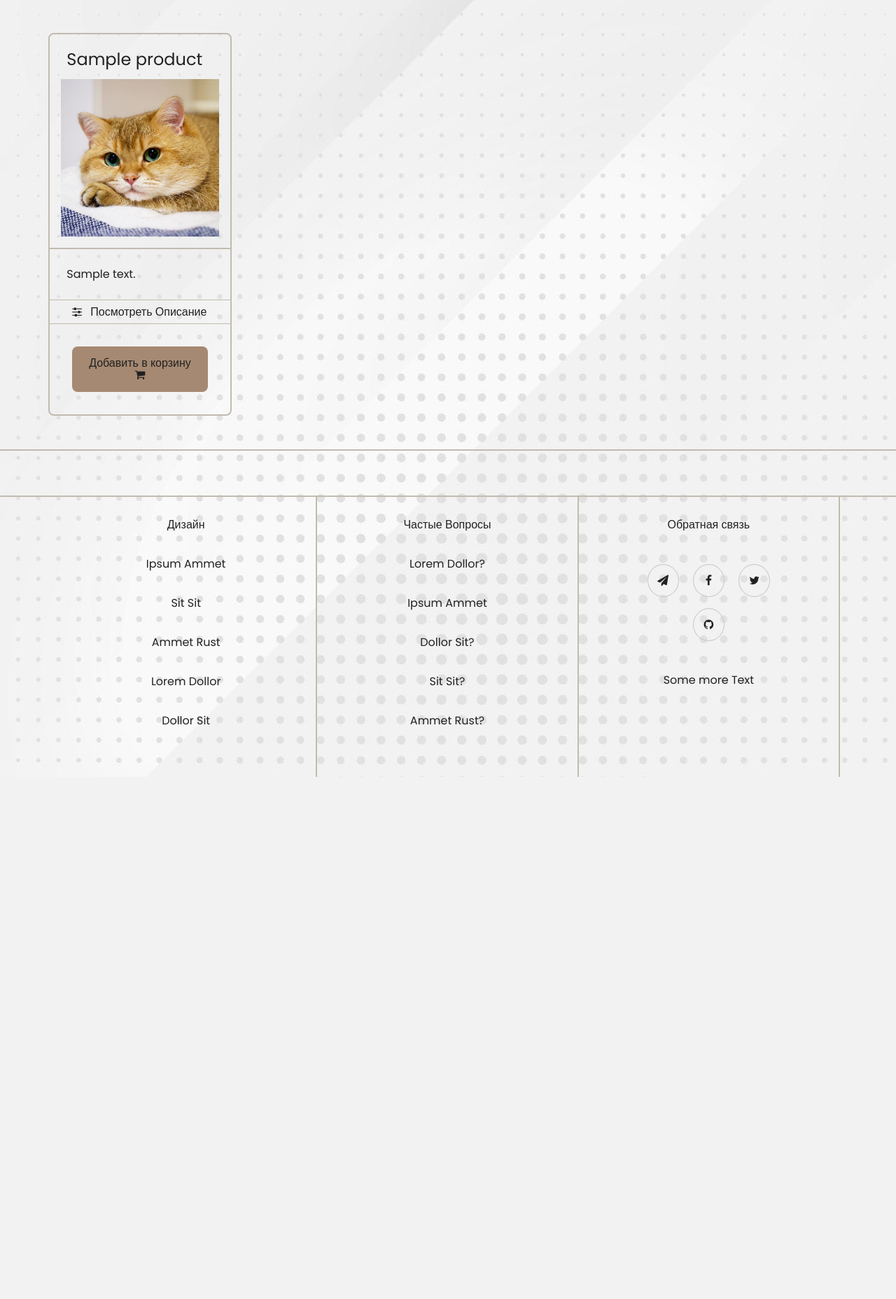
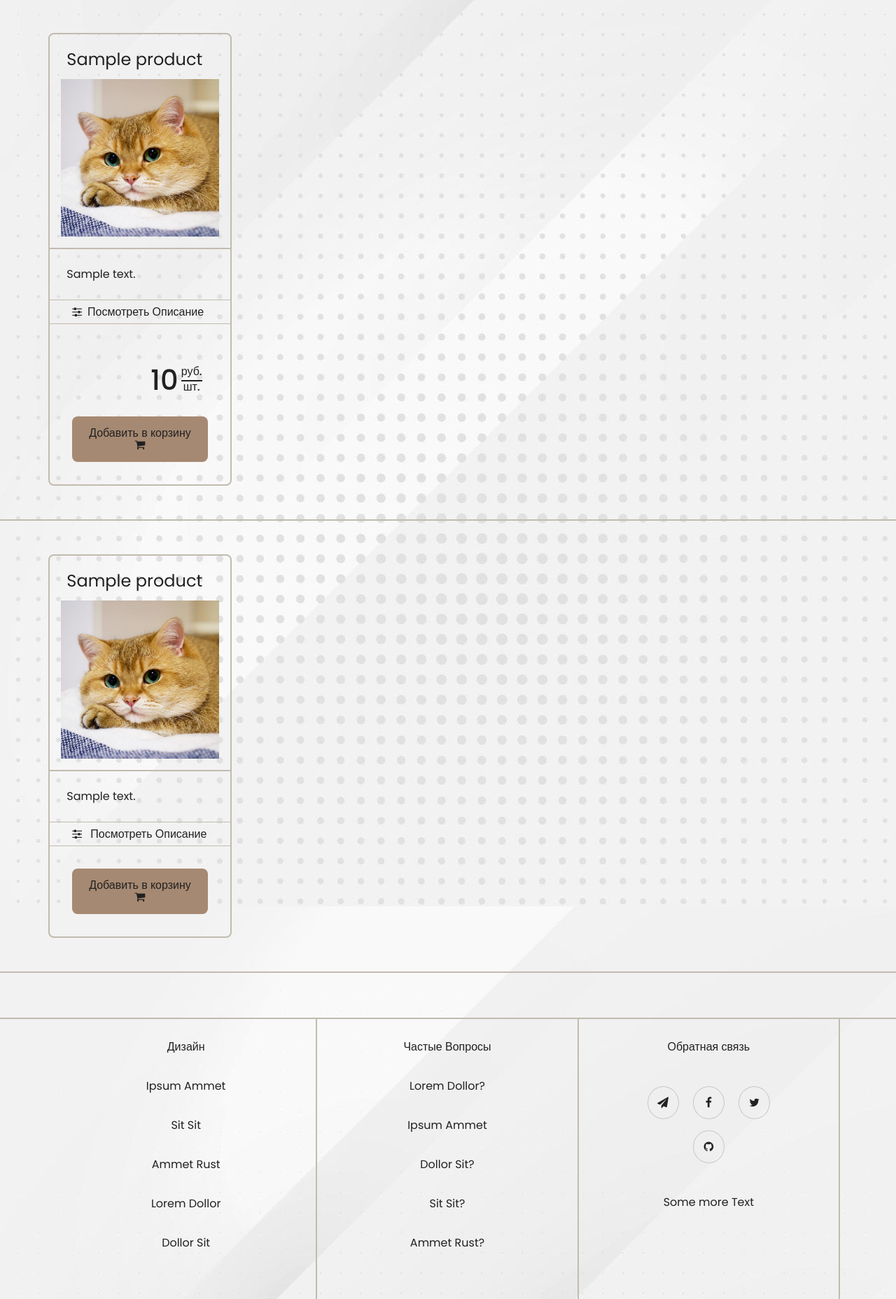
Before and after one commit to EgorKondratyev/site-shop-training, a Django app: page / in a window 1280 px wide. Shown: the part 705-2561 px from the top of the page at 70% size. Before the commit the page ends 1815 px from the top, so only its background shows below. Run offline with Django 4.2, Linux system fonts and the light colour scheme; tables that the repository leaves empty hold one stand-in row (values such as "Sample post").

Commit message:
card products with price

```diff
--- a/shop/home/templates/home/base.html
+++ b/shop/home/templates/home/base.html
@@ -31,7 +31,6 @@
         <div class="line"></div>
     </div> -->
     <!-- End Preloader -->
-
 
 
     <!-- Header -->
@@ -144,6 +143,48 @@
     </div>
     <!-- End Product Block -->
 
+    <!-- Special Product Block -->
+    <div class="content-container">
+        <div id="0" class="card-container">
+            {% for product in products %}
+            <div class="card">
+
+                <div class="card-title">{{ product.name }}</div>
+
+                {% if product.photo %}
+                <div class="card-img-container">
+                    <!-- <img class="card-img" src="{{ product.photo.photo.url }}" alt="card-img"> -->
+                    <img class="card-img" src="{% static 'images/cat_2.jpg' %}" alt="card-img">
+                </div>
+                {% endif %}
+
+                <div class="card-body">
+                    <p class="card-text">
+                        {{ product.description|truncatewords_html:30|safe }}
+                    </p>
+                    <div class="description-container">
+                        <a class="description" href="{{ product.get_absolute_url }}">
+                            <i class="fa fa-sliders"></i>
+                            Посмотреть Описание
+                        </a>
+                    </div>
+
+                    <div class="read-more-container">
+                        <a class="add-to-cart" href="{{ product.get_absolute_url_for_add_cart }}">
+                            Добавить в корзину
+                            <i class="fa fa-shopping-cart"></i>
+                        </a>
+                    </div>
+
+                </div>
+
+            </div>
+            {% empty %}
+            {% endfor %}
+        </div>
+    </div>
+    <!-- End Special Product Block -->
+
 
     <!-- Pagination -->
     <div class="main-pagination">
@@ -153,7 +194,7 @@
 
 
     <!-- Footer -->
-    <footer>
+    <footer id="footer">
         <div class="main-footer-container">
             <div class="footer-container">
                 <div class="footer-block">
--- a/shop/home/templates/home/home.html
+++ b/shop/home/templates/home/home.html
@@ -4,7 +4,7 @@
 
 {% block content %}
 
-<div class="card-container">
+<div id="0" class="card-container">
     {% for product in products %}
     <div class="card">
 
@@ -23,17 +23,23 @@
             </p>
             <div class="description-container">
                 <a class="description" href="{{ product.get_absolute_url }}">
-                    <i class="fa fa-sliders"></i>
-                    Посмотреть Описание
+                    <i class="fa fa-sliders"></i>Посмотреть Описание
                 </a>
             </div>
 
-            <div class="read-more-container">
-                <a class="add-to-cart" href="{{ product.get_absolute_url_for_add_cart }}">
-                    Добавить в корзину
-                    <i class="fa fa-shopping-cart"></i>
-                </a>
+            <div class="price-container">
+                {{ product.price }}
+                <div class="price-description">
+                    <div class="price">руб.</div>
+                    <div class="amount">шт.</div>
+                </div>
             </div>
+
+
+            <a class="add-to-cart" href="{{ product.get_absolute_url_for_add_cart }}">
+                Добавить в корзину
+                <i class="fa fa-shopping-cart"></i>
+            </a>
 
         </div>
 
--- a/shop/home/templates/home/post.html
+++ b/shop/home/templates/home/post.html
@@ -7,7 +7,7 @@
 
             <div class="post-title">
                 {{ product.name }}
-                <div class="price">
+                <div class="post-price">
                     Price: {{ product.price }} RUB
                 </div>
             </div>
--- a/shop/shop/static/css/style.css
+++ b/shop/shop/static/css/style.css
@@ -94,6 +94,10 @@ h6 {
 
 /*--------------------*/
 
+html {
+	scroll-behavior: smooth;
+}
+
 body {
 	background: url(../images/background.jpg);
 }
@@ -112,8 +116,8 @@ i {
 }
 
 .header {
+	display: flex;
 	margin-bottom: 0.5em;
-	display: flex;
 }
 
 .logo {
@@ -258,6 +262,33 @@ i {
 	border-bottom: solid 1px #A68972;
 }
 
+.price-container {
+	display: block;
+	margin: 1.5em 1em 0 0;
+	font-size: 2.5em;
+	font-weight: 500;
+	text-align: right;
+}
+
+.price-description {
+	display: flex;
+	float: right;
+	padding-left: 0.25em;
+	flex-direction: column;
+}
+
+.price {
+	display: inline;
+	padding-bottom: 0.25em;
+	text-align: center;
+	border-bottom: solid 2px #212121;
+}
+
+.amount {
+	display: inline;
+	text-align: center;
+}
+
 .add-to-cart {
 	display: block;
 	background-color: #A68972;
@@ -293,7 +324,7 @@ i {
 	font-size: 2em;
 }
 
-.price {
+.post-price {
 	font-weight: 500;
 	font-size: 0.75em;
 	padding-top: 1em;
```
Also changed, not shown: shop/log.txt (+46 -0 lines).
